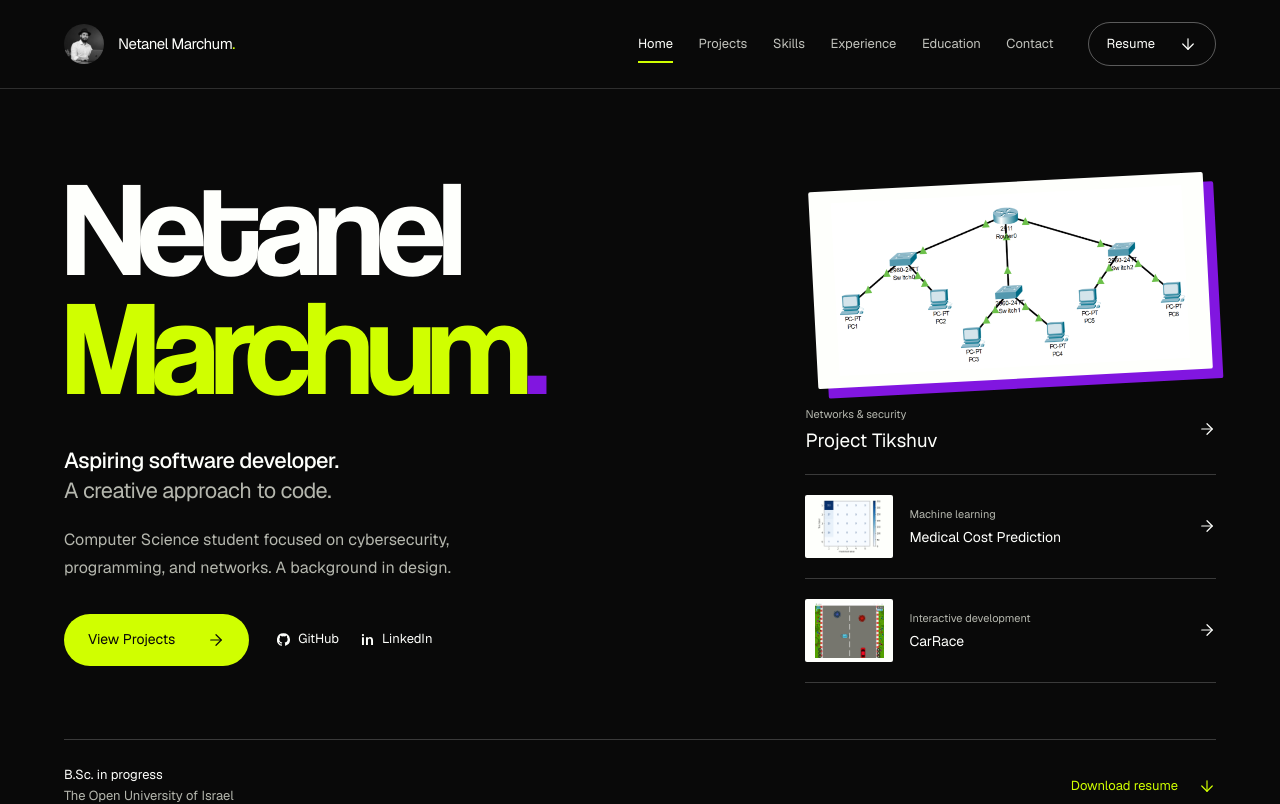
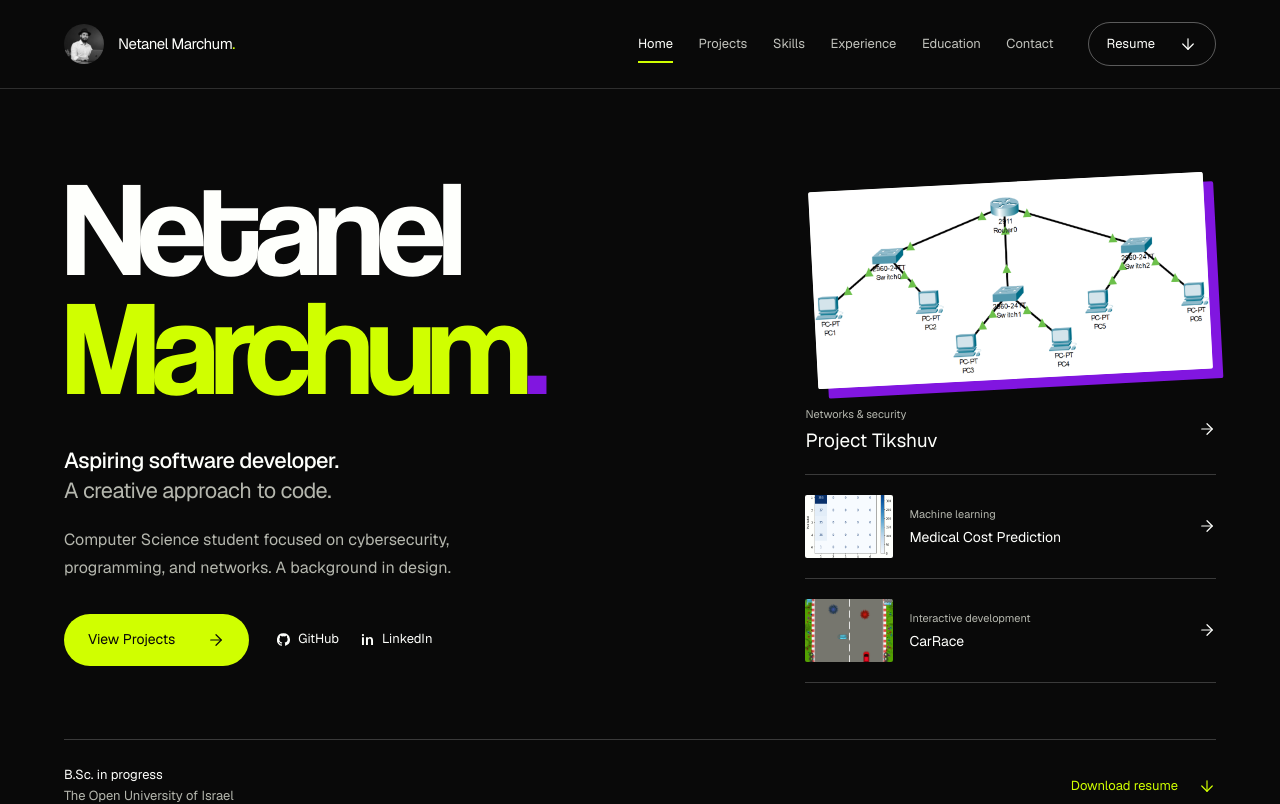
Before and after one commit to netanelMarchum/netanelMarchumCv, a React (Vite) app: page / in a window 1280 px wide. Shown: the top 804 px of the page. Built offline with nearby package versions, Linux system fonts and the light colour scheme; a web font is replaced by a local one.

Commit message:
Fill all portfolio image frames edge to edge without changing frame sizes (#7)

```diff
--- a/src/pages/HomePortfolio.css
+++ b/src/pages/HomePortfolio.css
@@ -246,7 +246,7 @@
 @media(max-width:360px) { .home-portfolio { --hp-gutter:20px; } .home-portfolio .hp-skills-grid { grid-template-columns:minmax(0,1fr); } .home-portfolio .hp-hero-bottom { align-items:start; flex-direction:column; gap:4px; } }
 @media(prefers-reduced-motion:reduce) { .home-portfolio *, .home-portfolio *::before, .home-portfolio *::after { animation:none!important; transition:none!important; } .home-portfolio .hp-introduction { display:none; } .home-portfolio a:hover .hp-arrow, .home-portfolio .hp-project:hover img, .home-portfolio .hp-certificate:hover img { transform:none; } }
 
-/* Compact project media; preserve every source image without cropping. */
+/* Compact project media with consistent frame proportions. */
 .home-portfolio .hp-ampersand { font-family:var(--hp-font-ui); font-weight:500; font-size:.88em; letter-spacing:0; }
 .home-portfolio .hp-project { width:100%; max-width:1120px; margin-inline:auto; grid-template-columns:minmax(0,1fr) minmax(0,.85fr); gap:clamp(28px,4vw,56px); }
 .home-portfolio .hp-project:nth-child(2) { grid-template-columns:minmax(0,.85fr) minmax(0,1fr); }
@@ -271,3 +271,13 @@
  .home-portfolio .hp-certificate img { height:190px; }
  .home-portfolio .hp-index-project:first-child .hp-index-image { aspect-ratio:2; max-height:180px; }
 }
+
+/* Fill every portfolio media frame edge to edge at every breakpoint. */
+.home-portfolio .hp-project-image,
+.home-portfolio .hp-index-image,
+.home-portfolio .hp-certificate-preview,
+.home-portfolio .hp-index-project:first-child .hp-index-image { padding:0; overflow:hidden; }
+.home-portfolio .hp-project-image img,
+.home-portfolio .hp-index-image img,
+.home-portfolio .hp-certificate img { object-fit:cover; object-position:center; }
+.home-portfolio .hp-creative-project > img { padding:0; object-fit:cover; object-position:center; }
```
